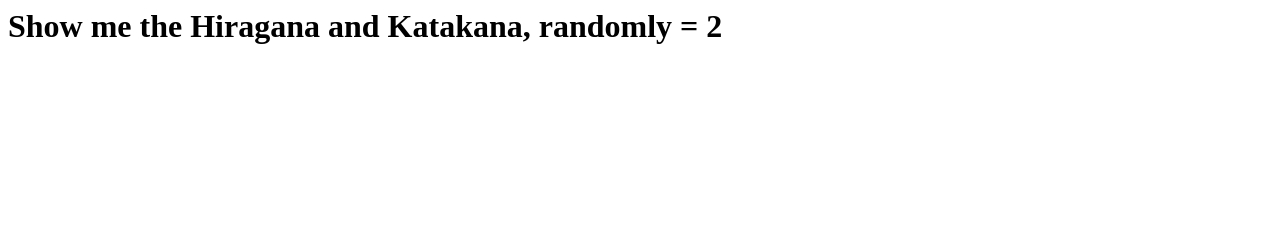
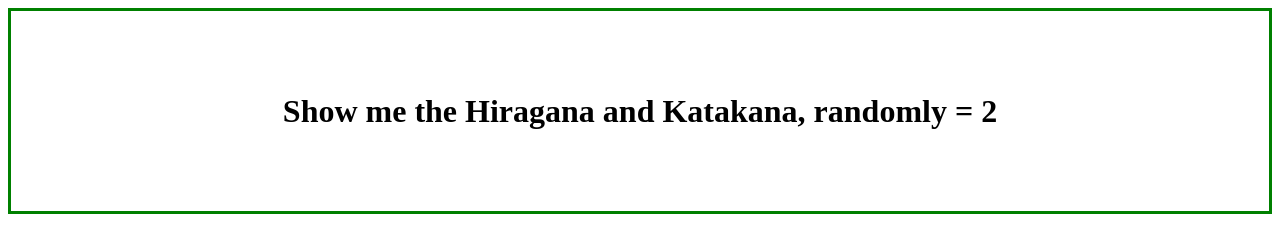
Before and after one commit to peterbarraud/kata-hira-radomizer.github.io, a plain HTML site: page index.html in a window 1280 px wide. Drawn offline with Linux system fonts and the light colour scheme.

Commit message:
chekcing update

```diff
--- a/index.html
+++ b/index.html
@@ -1,8 +1,20 @@
 <html>
     <head>
         <title>Show me the Hiragana and Katakana, randomly</title>
+        <script>
+            document.getElementById("demo").innerHTML = "Hello JavaScript!";
+        </script>
     </head>
+    <style>
+        .center {
+            display: flex;
+            justify-content: center;
+            align-items: center;
+            height: 200px;
+            border: 3px solid green;
+        }
+    </style>
     <body>
-        <h1>Show me the Hiragana and Katakana, randomly = 2</h1>
+        <h1 class="center">Show me the Hiragana and Katakana, randomly = 2</h1>
     </body>
 </html>
```
